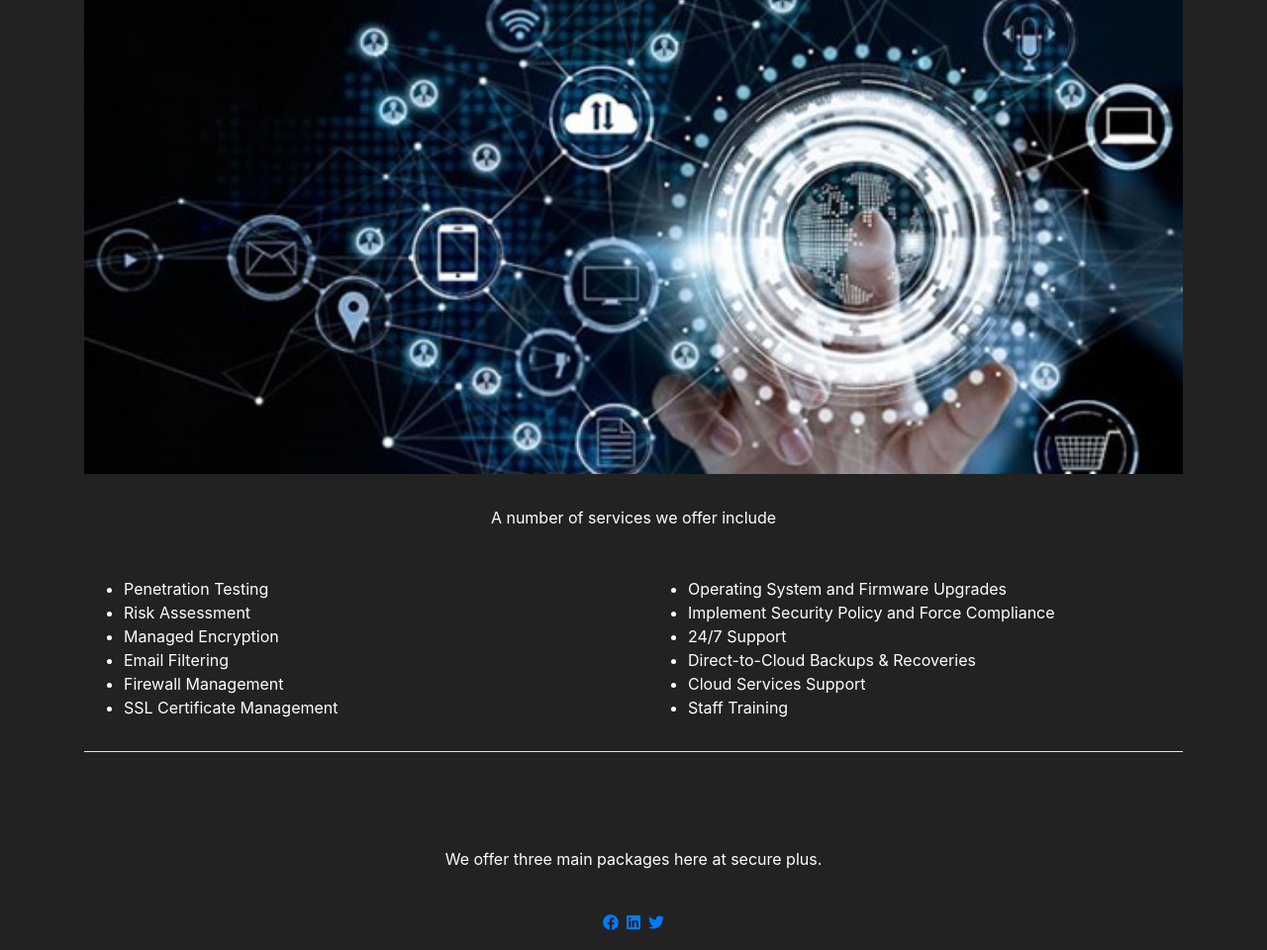
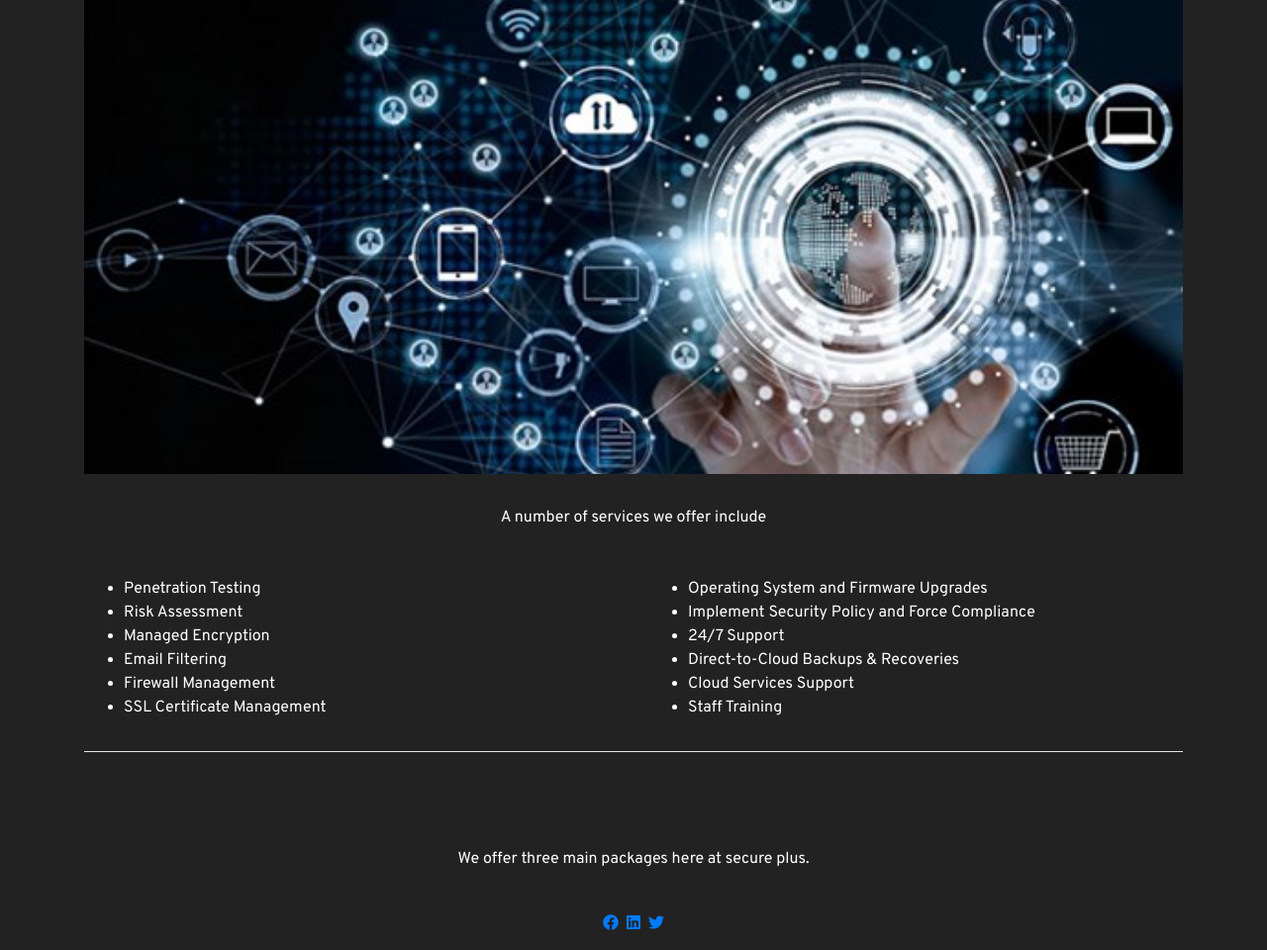
Before and after one commit to LiamD88/secure_plus, a Django app: page /services1/ in a window 1280 px wide. Shown: the part 57-1017 px from the top of the page at 99% size. Run offline with Django 3.2, Linux system fonts and the light colour scheme; data that the repository does not hold is empty; some libraries are stand-ins or nearby versions; some web fonts are replaced.

Commit message:
added new font types and styles to html pages

```diff
--- a/about/templates/about.html
+++ b/about/templates/about.html
@@ -10,11 +10,11 @@
     <div class="container">
         <div class="row">
             <div class="col-12">
-                <h2 class="text-white">A litte bit about us..</h2>
+                <h2 class="text-white text-styles ">A little bit about us..</h2>
             </div>
         </div>
         <div class="row">
-            <div class="col-12 text-white">
+            <div class="col-12 text-white text-styles">
                 <!--main text in center of page -->
                 <p>Here at Secure Plus we specialise in cyber security, offering a range of products to suit everyone.
                     Established in 2016 we have spent our time quickly asserting ourselves as leaders in the fight
--- a/checkout/templates/checkout.html
+++ b/checkout/templates/checkout.html
@@ -18,7 +18,7 @@
 
                         <form action="{% url 'checkout' %}" method="POST" id="payment-form">
                             {% csrf_token %}
-                            <div class="form-group">
+                            <div class="form-group text-styles">
                                 {{ order_form }}
                             </div>
 
@@ -32,7 +32,7 @@
                     <div class="card-body main-bg">
                         <div class="form-group">
                             <label for="card-element">
-                                <p class="text-white">Credit or debit card</p>
+                                <p class="text-white text-styles">Credit or debit card</p>
                               </label>
                             <div id="card-element">
 
@@ -40,7 +40,7 @@
                               </div>
                               <div id="card-errors" role="alert"></div>
                             </div>
-                            <input type="submit">
+                            <input type="submit" value="Submit"class="btn btn-primary rounded-pill text-styles">
                         </div>
 
                     </div>
--- a/secure_plus/static/css/style.css
+++ b/secure_plus/static/css/style.css
@@ -1,4 +1,6 @@
 @import url("https://fonts.googleapis.com/css2?family=Goldman&display=swap");
+@import url("https://fonts.googleapis.com/css?family=Overpass&display=swap:");
+
 
 
 /* body + font */
@@ -7,6 +9,10 @@
 
   font-family: 'Goldman', cursive;
 
+}
+
+.text-styles {
+  font-family: 'Overpass', sans-serif;
 }
 
 
--- a/services1/templates/services1.html
+++ b/services1/templates/services1.html
@@ -36,11 +36,11 @@
 
         <div class="row"> <!--list of services offered-->
             <div class="col-12 main-bg">
-                <p class="text-white text-center text-pad">A number of services we offer include</p>
+                <p class="text-white text-center text-pad text-styles">A number of services we offer include</p>
             </div>
         </div>
         <div class="row">
-            <div class="col-md-6 text-white text-pad">
+            <div class="col-md-6 text-white text-pad text-styles">
                 <ul>
                     <li>Penetration Testing</li>
                     <li>Risk Assessment</li>
@@ -52,7 +52,7 @@
             </div>
 
 
-            <div class="col-md-6 text-white text-pad">
+            <div class="col-md-6 text-white text-pad text-styles">
                 <ul>
                     <li> Operating System and Firmware Upgrades</li>
                     <li>Implement Security Policy and Force Compliance
@@ -68,7 +68,7 @@
 
         <div class="row">
             <div class="col-12">
-                <p class="text-white text-center package-marg  card-margin1">We offer three main packages here at secure
+                <p class="text-white text-center package-marg  card-margin1 text-styles">We offer three main packages here at secure
                     plus.</p>
             </div>
         </div>
@@ -81,13 +81,13 @@
 
                 <div class="card main-bg card-margin2">
                     <div class="card-body text-white border border-white">
-                        <h5 class="card-title text-center"><u>{{ package.name }}</u></h5>
-                        <p class="card-text">{{ package.description }}</p>
+                        <h5 class="card-title text-center h2">{{ package.name }}</h5>
+                        <p class="card-text text-styles">{{ package.description }}</p>
                         <p>€{{ package.price }}</p>
 
                         <form class="form-group" method="POST" action="{% url 'add_to_cart' package.id %}">
                             {% csrf_token %}
-                            <button class="btn btn-primary rounded-pill" type="submit">Add To Cart</button>
+                            <button class="btn btn-primary rounded-pill text-styles" type="submit">Add To Cart</button>
                         </form>
                     </div>
                 </div>
--- a/users/templates/login.html
+++ b/users/templates/login.html
@@ -12,17 +12,17 @@
             <div class="col-md-6 log-pad1 log-pad2 mx-auto">
                 <!-- form to log in-->
                 <div class="card main-bg border border-white">
-                    <div class="card-header text-white text-center">
+                    <div class="card-header text-white text-center text-styles">
                         Log In
                     </div>
                     <div class="card-body">
                         <form method="POST" action="{% url 'login' %}">
 
                             {% csrf_token %}
-                            <div class="form-group">
+                            <div class="form-group text-styles">
                                 {{ form }}
                             </div>
-                            <input type="submit" value="Enter"class="btn btn-primary rounded-pill">
+                            <input type="submit" value="Enter"class="btn btn-primary rounded-pill text-styles">
 
                         </form>
                     </div>
```
Also changed, not shown: cart/templates/cart.html (+6 -6 lines), contact/templates/contact.html (+4 -4 lines), users/templates/register.html (+4 -4 lines).
